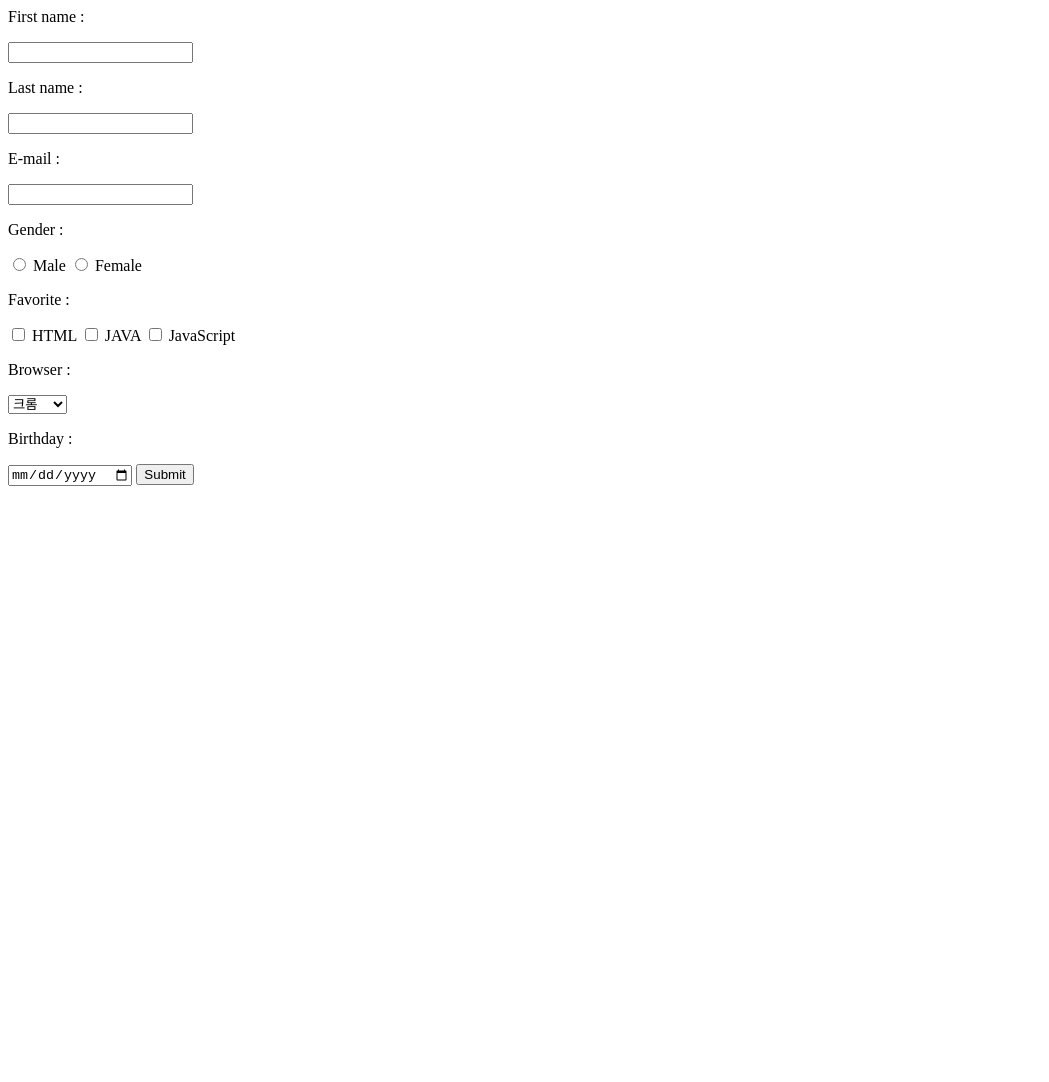
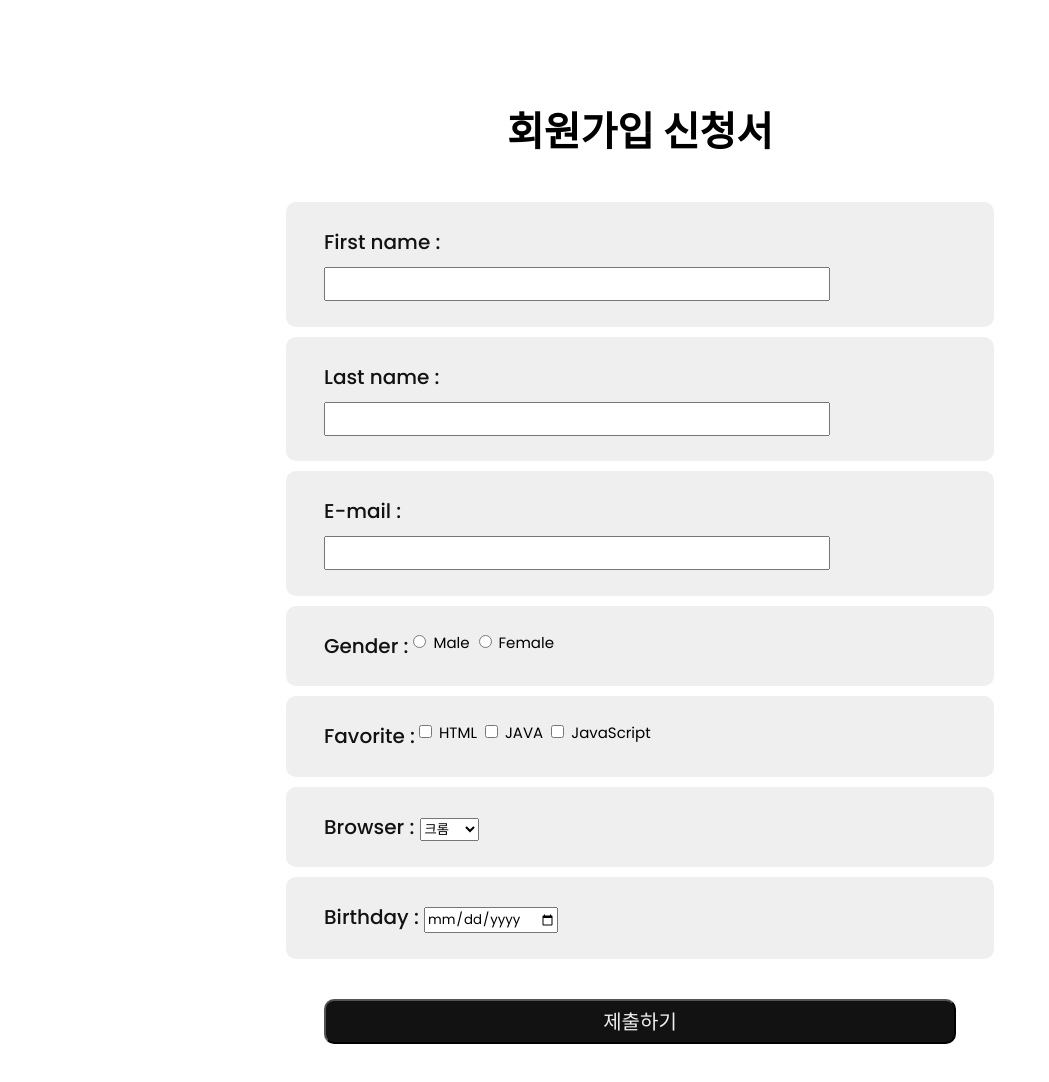
Before and after one commit to joyfive/hangahae99-9C3-W3, a website: page index.html in a window 1280 px wide. Shown: the whole page, without its empty margins (0-1049 px from the left). Before the commit the page ends 800 px from the top, so only its background shows below. Drawn offline with Linux system fonts and the light colour scheme.

Commit message:
update css

```diff
--- a/index.html
+++ b/index.html
@@ -1,36 +1,63 @@
 <html>
 <head>
     <title>Joyfive's join page</title>
+    <link rel="stylesheet" href="join.css">
+    <sript src="index.js"></sript>
+
 </head>
 
 <body>
+
+        <h1>회원가입 신청서</h1>
+
     <form action="" onsubmit="submit();">
-    <p>First name :</p> <input id="" type="" required>
-
-    <p>Last name :</p> <input id="" type="" required>
-
-    <p>E-mail :</p> <input id="" type="" required>
-
-    <p>Gender :</p>
+        <div class="group">
+            <div class="subject">First name :</div>
+            <input id="first_name" class="textbox" type="text" required>
+        </div>
+        <div class="group">
+            <div class="subject">Last name :</div>
+            <input id="last_name" class="textbox" type="text" required>
+        </div>
+        <div class="group">
+            <div class="subject">E-mail :</div> <input id="email" type="text" class="textbox" required>
+        </div>
+        <div class="group2">
+            <div class="subject">Gender :
+            </div>
+            <div class="bodytxt">
                 <input name="gender" type="radio" value="male_info" required> Male
-    <input name="gender" type="radio" value="male_info" required> Female
-
-    <p>Favorite :</p>
+                <input name="gender" type="radio" value="female_info" required> Female
+            </div>
+        </div>
+        <div class="group2">
+            <div class="subject">Favorite :
+            </div>
+            <div class="bodytxt">
                 <input name="lang" type="checkbox" value="html_box" /> HTML
                 <input name="lang" type="checkbox" value="java_box" /> JAVA
                 <input name="lang" type="checkbox" value="js_box" /> JavaScript
-
-    <p>Browser :</p>
+            </div>
+        </div>
+        <div class="group">
+                <div class="subject">Browser :
                     <select id="browsers" name="browsers" required>
                         <option value="chrome" >크롬</option>
                         <option value="safari" >사파리</option>
                         <option value="edge" >엣지</option>
                     </select>
+                </div>
+        </div>
+        <div class="group">
+            <div class="subject">Birthday :
+                <input type="date" name="birthday" />
+            </div>
+        </div>
+        <div class="btn">
+            <input type="submit" id="button" value="제출하기" />
+        </div>
+    </form>
 
-    <p>Birthday :</p>
-    <input type="date" name="birthday" />
-    <input type="submit"/>
-    </form>
 </body>
 
 </html>
--- /dev/null
+++ b/join.css
@@ -0,0 +1,73 @@
+@import url('https://fonts.googleapis.com/css2?family=Noto+Sans+KR:wght@400;700;900&family=Poppins:wght@400;500;700&display=swap');
+
+* {
+    font-family: 'Noto Sans KR', sans-serif;
+    font-family: 'Poppins', sans-serif;
+}
+
+h1 {
+    width: 50%;
+    max-width: 800px;
+    margin: 100px auto 40px auto;
+    font-size: 40px;
+    font-weight: 700;
+    text-align: center;
+}
+
+.group {
+    width: 50%;
+    max-width: 800px;
+    margin: 10px auto 10px auto;
+    background-color: #efefef;
+    padding: 2% 3% 2% 3%;
+    border-radius: 10px;
+}
+
+.group2 {
+    width: 50%;
+    max-width: 800px;
+    margin: 10px auto 10px auto;
+    background-color: #efefef;
+    padding: 2% 3% 2% 3%;
+    border-radius: 10px;
+    display: flex;
+    flex-direction: row;
+}
+
+.subject {
+    color: #121212;
+    font-weight: 500;
+    font-size: 20px;
+}
+
+.textbox {
+    width: 80%;
+    max-width: 1200px;
+    margin: 10px auto 0 auto;
+    font-size: 13px;
+    padding: 5px;
+    color: #777777;
+}
+
+.bodytxt {
+    font-size: 15px;
+    font-weight: 400;
+}
+
+
+.btn {
+    width: 50%;
+    max-width: 1200px;
+    margin: 40px auto 80px auto;
+
+}
+
+#button {
+    background-color: #121212;
+    color: #efefef;
+    font-size: 20px;
+    padding: 5px 20px 5px 20px;
+    border-radius: 10px;
+    width: 100%;
+    margin: auto;
+}
```
Lines whose indentation alone changed are shown as unchanged.
